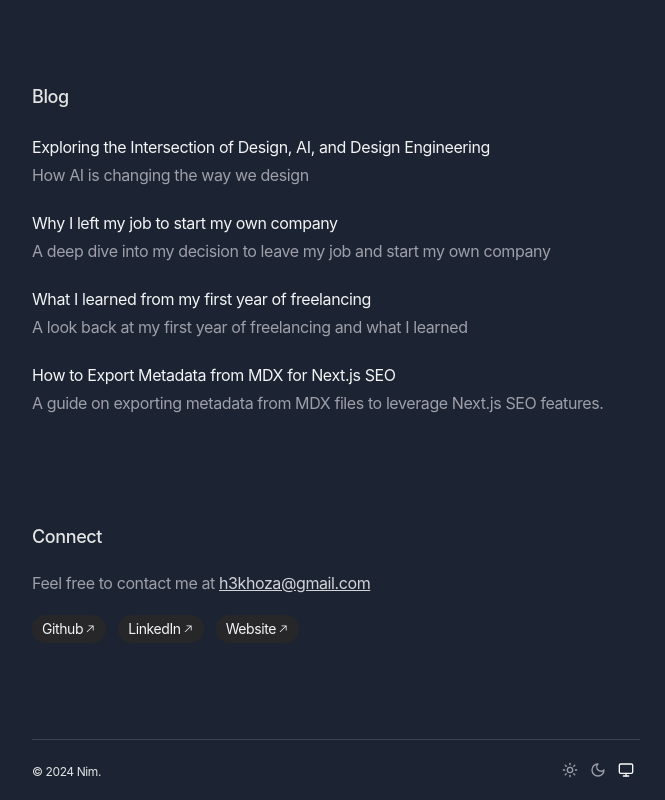
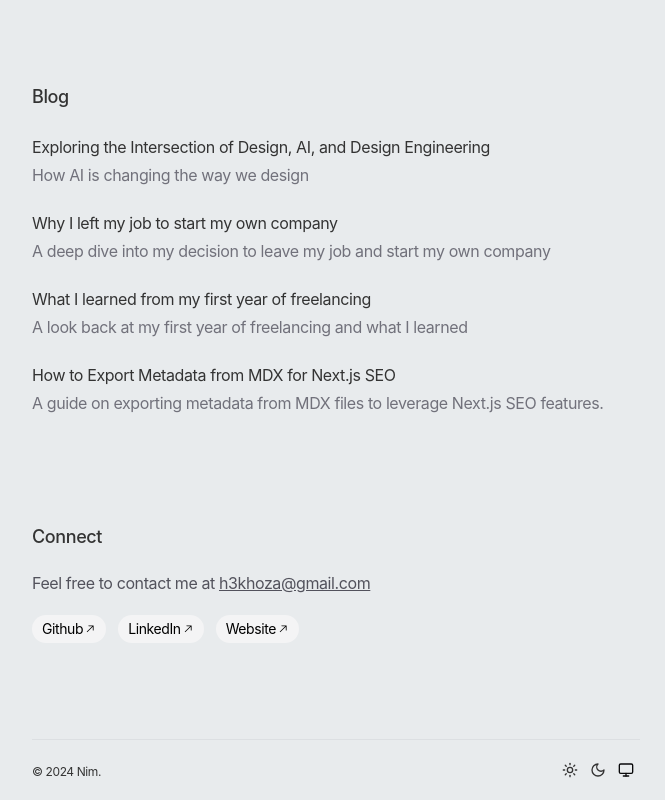
Before and after one commit to simanga-dev/simanga-dev-website, a Next.js app: page / in a window 1280 px wide. Shown: the part 1043-1843 px from the top of the page, without its empty margins (304-969 px from the left). Built offline with nearby package versions, Linux system fonts and the light colour scheme.

Commit message:
refactor: Enhance link security and adjust theme initialization

```diff
--- a/app/footer.tsx
+++ b/app/footer.tsx
@@ -70,7 +70,7 @@ export function Footer() {
   return (
     <footer className="mt-24 border-t px-0 py-4 ">
       <div className="flex items-center justify-between">
-        <a href="https://github.com/ibelick/nim" target="_blank">
+        <a href="https://github.com/ibelick/nim" target="_blank" rel="noopener noreferrer">
           <TextLoop className="text-xs ">
             <span>© 2024 Nim.</span>
             <span>Built with Motion-Primitives.</span>
--- a/app/layout.tsx
+++ b/app/layout.tsx
@@ -42,7 +42,7 @@ export default function RootLayout({
   return (
     <html lang="en" suppressHydrationWarning>
       <body
-        className={`${geist.variable} ${geistMono.variable} dark tracking-tight antialiased`}
+        className={`${geist.variable} ${geistMono.variable} tracking-tight antialiased`}
       >
         <ThemeProvider
           enableSystem={true}
```
